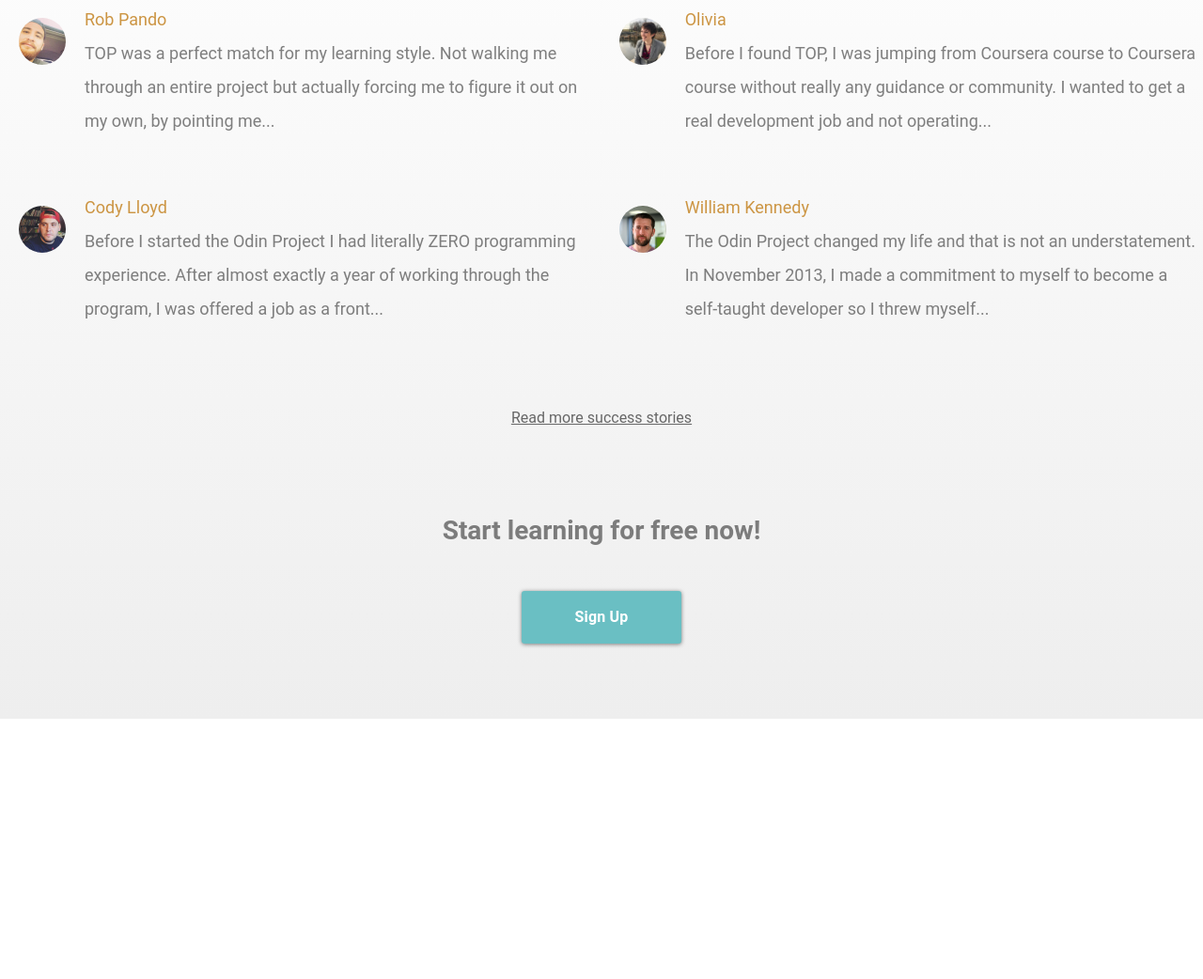
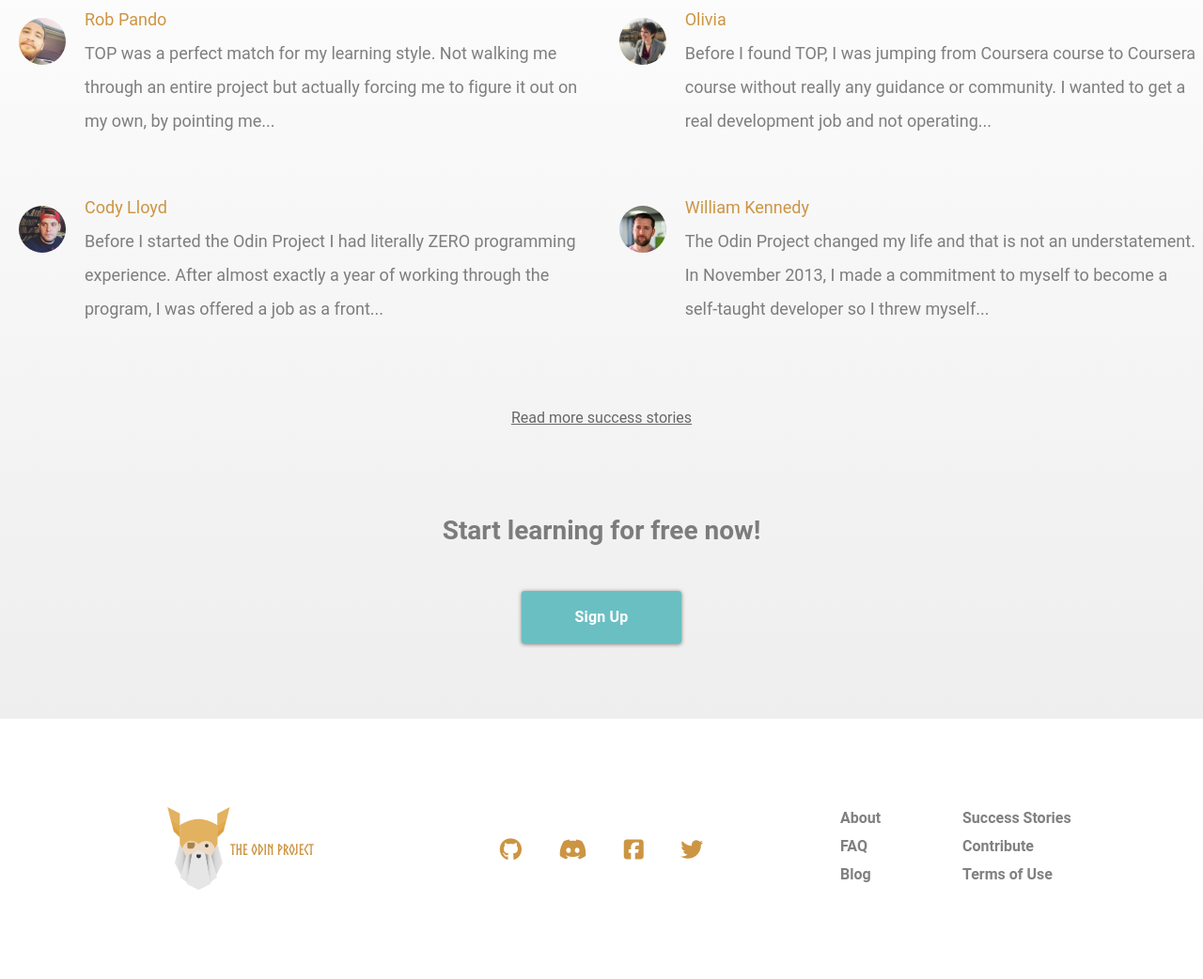
Before and after one commit to MMathew93/odin-homepage, a plain HTML site: page index.html in a window 1280 px wide. Shown: the part 3213-4255 px from the top of the page at 94% size. Before the commit the page ends 3978 px from the top, so only its background shows below. Drawn offline with Linux system fonts and the light colour scheme; files whose address does not match are found by name.

Commit message:
Final project push

```diff
--- a/css/sass/_styling.scss
+++ b/css/sass/_styling.scss
@@ -68,6 +68,7 @@ p {
     line-height: 2em;
 }
 
+
 //########################
 //#### NAVBAR||HEADER ####
 //########################
@@ -111,12 +112,13 @@ header {
 
 .brand {
     display: flex;
-}
+    align-items: center;
 
-.brand-text {
-    color: $primary-color;
-    font-family: 'Norse-Bold', $font-stack;
-    text-transform: uppercase;
+    .brand-text {
+        color: $primary-color;
+        font-family: 'Norse-Bold', $font-stack;
+        text-transform: uppercase;
+    }
 }
 
 .collapse {
@@ -355,3 +357,80 @@ header {
         margin-bottom: 36px;
     }
 }
+
+
+//########################
+//###### FOOTER ##########
+//########################
+.footer,
+.footer-brand,
+.footer-social,
+.footer-links {
+    display: flex;
+    background: #ffffff;
+}
+
+.footer {
+    padding: 0;
+    text-align: center;
+    font-size: 1em;
+    min-height: 277px;
+    width: 100%;
+    position: relative;
+    bottom: 0px;
+
+    .footer-links {
+        justify-content: center;
+        align-items: center;
+        flex: 2;
+    }
+}
+
+.footer-brand {
+    justify-content: center;
+    align-items: center;
+    flex: 2;
+
+    a {
+    display: flex;
+    padding: 6px 12px;
+    text-decoration: none;
+    color: $generic-text-color;
+    align-items: center;
+    }
+}
+
+.footer-social {
+    justify-content: space-around;
+    align-items: center;
+    flex: 1;
+
+    a {
+        display: flex;
+        padding: 6px 12px;
+        text-decoration: none;
+        align-items: center;
+        color: $primary-color;
+        font-size: 24px;
+    }
+
+    a:hover {
+        color: #000000;
+    }
+}
+
+.footer-links-box {
+    width: 130px;
+    height: 90px;
+    display: flex;
+    flex-direction: column;
+    align-items: flex-start;
+
+    .footer-link {
+    flex-basis: 30px;
+    color: rgba(74,74,74,0.7);
+    font-weight: bold;
+    text-decoration: none;
+    margin: 0;
+    }
+}
--- a/index.html
+++ b/index.html
@@ -6,6 +6,7 @@
     <meta name="viewport" content="width=device-width,initial-scale=1">
     <title>Your Career in Web Develpment Starts Here | The Odin Project</title>
     <link rel="stylesheet" href="css/sass/css/main.css" type="text/css">
+    <script src="https://kit.fontawesome.com/74ee1387d7.js" crossorigin="anonymous"></script>
 </head>
 
 <body>
@@ -264,7 +265,39 @@
             </div>
         </div>
         <div class="footer">
-
+            <div class="footer-brand">
+                <a class="brand" href="#">
+                    <img class="brand-logo"
+                        src="images/odin-logo-2d729f16279e9fc3b58ce847eacf07f883bdfc95eb23bb5064ed59d36ef551d6.svg">
+                    <div class="brand-text">The Odin Project</div>
+                </a>
+            </div>
+            <div class="footer-social">
+                <a href="#">
+                    <i class="fab fa-github"></i>
+                </a>
+                <a href="#">
+                    <i class="fab fa-discord"></i>
+                </a>
+                <a href="#">
+                    <i class="fab fa-facebook-square"></i>
+                </a>
+                <a href="#">
+                    <i class="fab fa-twitter"></i>
+                </a>
+            </div>
+            <div class="footer-links">
+                <div class="footer-links-box">
+                    <a class="footer-link" href="#">About</a>
+                    <a class="footer-link" href="#">FAQ</a>
+                    <a class="footer-link" href="#">Blog</a>
+                </div>
+                <div class="footer-links-box">
+                    <a class="footer-link" href="#">Success Stories</a>
+                    <a class="footer-link" href="#">Contribute</a>
+                    <a class="footer-link" href="#">Terms of Use</a>
+                </div>
+            </div>
         </div>
     </div>
 </body>
```
Also changed, not shown: css/sass/css/main.css, 1 other file.
